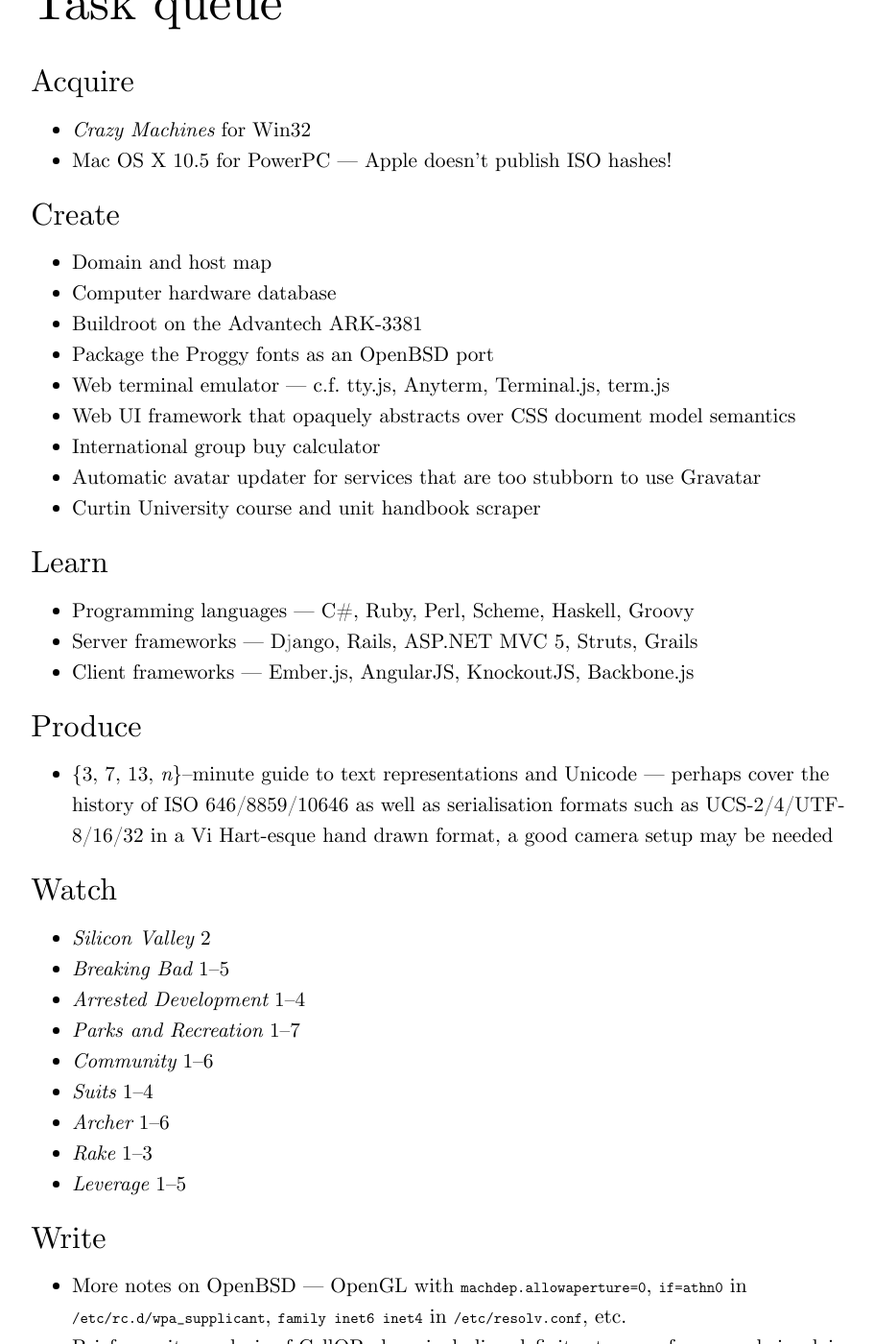
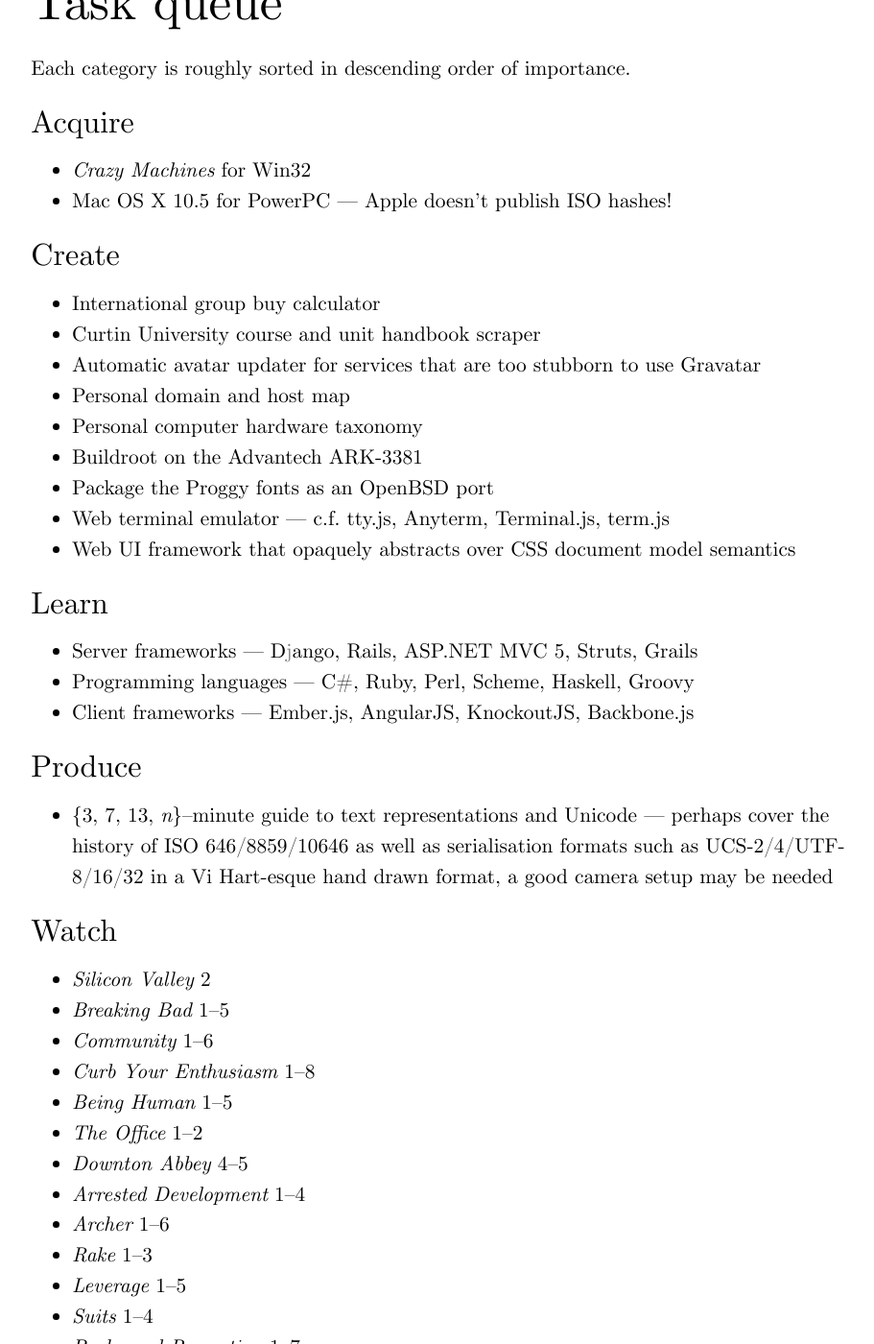
Before and after one commit to delan/www.azabani.com, a Jekyll site: the page built from queue/index.md, in a window 1280 px wide and 1400 px high, scrolled down 250 px. Shown: the whole window at 96% size, without its empty margins (181-1092 px from the left). Built offline with Jekyll 4.4.1, drawn with Linux system fonts in a browser that asks for light colours; some of the changed text lies outside the part shown.

Commit message:
Update /queue/

```diff
--- a/queue/index.md
+++ b/queue/index.md
@@ -2,6 +2,8 @@
 layout: default
 title: Task queue
 ---
+
+Each category is roughly sorted in descending order of importance.
 
 ## Acquire
 
@@ -10,23 +12,23 @@
 
 ## Create
 
-  * Domain and host map
-  * Computer hardware database
+  * International group buy calculator
+  * Curtin University course and unit handbook scraper
+  * Automatic avatar updater for services that are too stubborn to use
+    Gravatar
+  * Personal domain and host map
+  * Personal computer hardware taxonomy
   * Buildroot on the Advantech ARK-3381
   * Package the Proggy fonts as an OpenBSD port
   * Web terminal emulator — c.f. tty.js, Anyterm, Terminal.js, term.js
   * Web UI framework that opaquely abstracts over CSS document model
     semantics
-  * International group buy calculator
-  * Automatic avatar updater for services that are too stubborn to use
-    Gravatar
-  * Curtin University course and unit handbook scraper
 
 ## Learn
 
-  * Programming languages — C#, Ruby, Perl, Scheme, Haskell, Groovy
   * Server frameworks — D<span style="color:#808080;">j</span>ango,
     Rails, ASP.NET MVC 5, Struts, Grails
+  * Programming languages — C#, Ruby, Perl, Scheme, Haskell, Groovy
   * Client frameworks — Ember.js, AngularJS, KnockoutJS, Backbone.js
 
 ## Produce
@@ -40,13 +42,17 @@
 
   * *Silicon Valley* 2
   * *Breaking Bad* 1–5
+  * *Community* 1–6
+  * *Curb Your Enthusiasm* 1–8
+  * *Being Human* 1–5
+  * *The Office* 1–2
+  * *Downton Abbey* 4–5
   * *Arrested Development* 1–4
-  * *Parks and Recreation* 1–7
-  * *Community* 1–6
-  * *Suits* 1–4
   * *Archer* 1–6
   * *Rake* 1–3
   * *Leverage* 1–5
+  * *Suits* 1–4
+  * *Parks and Recreation* 1–7
 
 ## Write
 
@@ -85,6 +91,6 @@
     mostly remains an unsolved problem, having seen the currently
     available conversions
   * Guide to vertical scaling on x86 with 8S systems
-  * That strange backlight behaviour on the LG IPS231
   * Words and phrases with simultaneously opposite semantics — arguably
     a fine line
+  * That strange backlight behaviour on the LG IPS231
```
